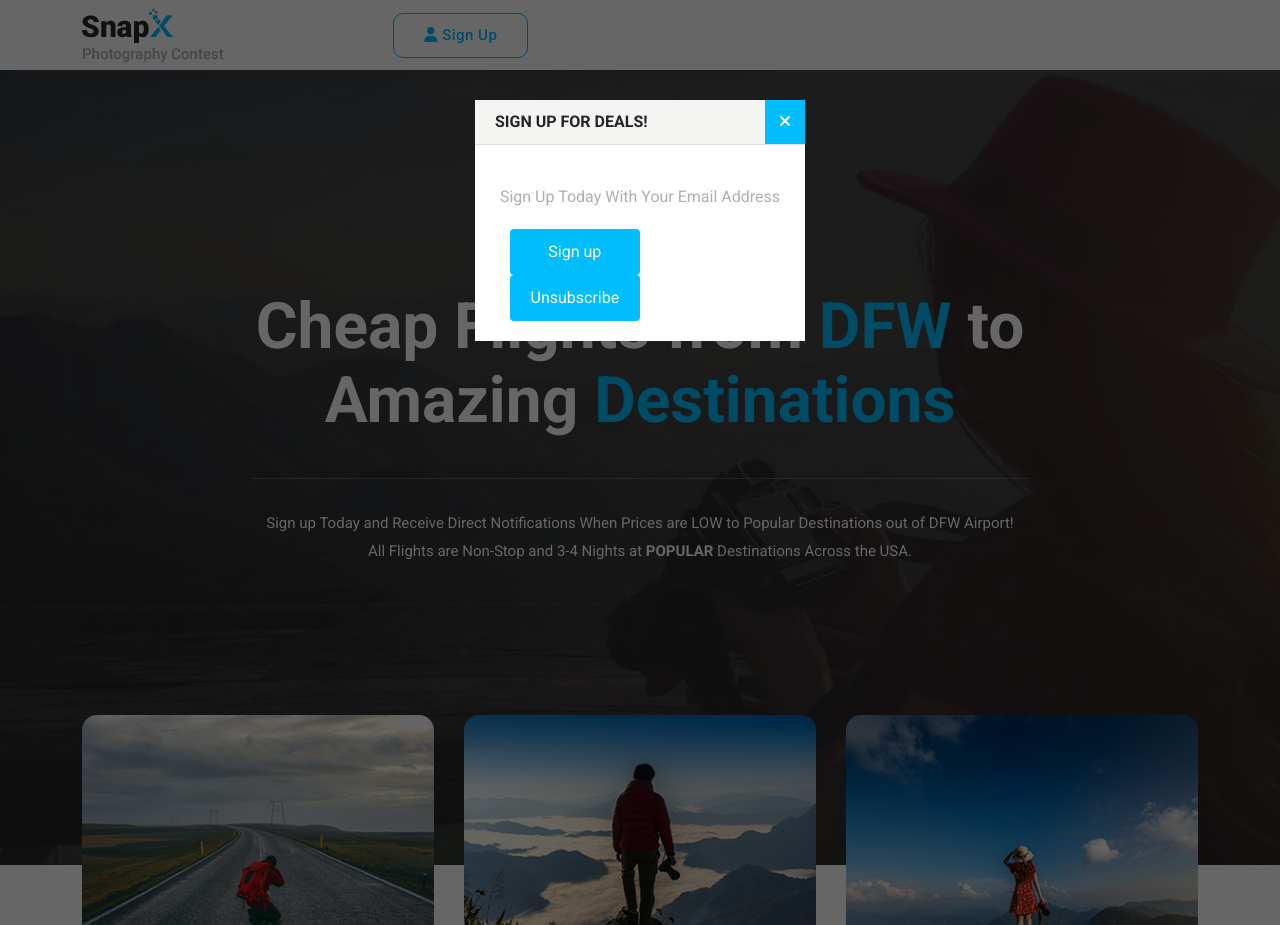
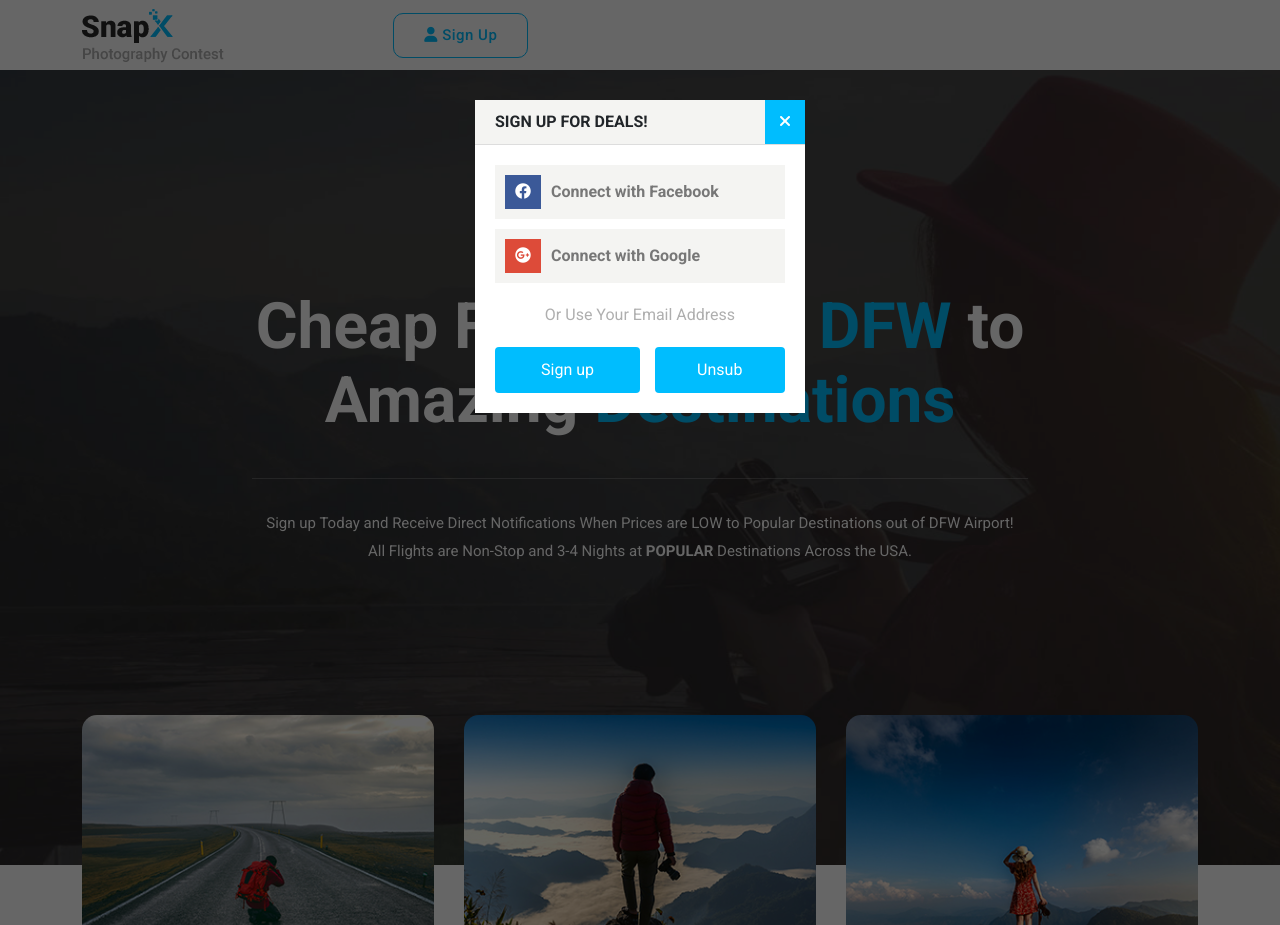
Before and after one commit to kvncampos/CheapFlightFinder, a Flask app: page / in a window 1280 px wide, after a click on "Sign Up". Run offline with Flask 3, Linux system fonts and the light colour scheme; parts of the project's set-up code (start-up, migrations or seed data) failed here and were passed over; some libraries are stand-ins or nearby versions.

Commit message:
working app

```diff
--- a/FlightApp_Flask/app.py
+++ b/FlightApp_Flask/app.py
@@ -9,50 +9,74 @@ CORS(app)
 # Dictionary to store emails
 user_emails = {}
 
-# Function to create a file if it doesn't exist
+
 def create_file_if_not_exists(file_path, default_content):
     if not os.path.exists(file_path):
         with open(file_path, 'w') as json_file:
             json.dump(default_content, json_file)
 
+
 # Check if the directory and file exist, create them if not
-emails_directory = 'flight_app/emails'
+emails_directory = 'emails'
 emails_file_path = os.path.join(emails_directory, 'user_emails.json')
 create_file_if_not_exists(emails_directory, {})
 create_file_if_not_exists(emails_file_path, {})
 
+
+def read_user_emails():
+    # Read the existing data from the JSON file
+    try:
+        with open(emails_file_path, 'r') as json_file:
+            return json.load(json_file)
+    except FileNotFoundError:
+        return {}
+
+
+def save_user_emails(user_emails):
+    # Save the updated dictionary to the JSON file
+    with open(emails_file_path, 'w') as json_file:
+        json.dump(user_emails, json_file)
+
+
 @app.route('/', methods=['GET', 'POST'])
 def home():
-    message = None  # Initialize the message variable
-
     if request.method == 'POST':
         email = request.form.get('email')
-        action = request.form.get('action')
+        action = request.form.get('action')  # Change 'unsubscribe' or 'register' based on button names
 
-        if action == 'register' and email:
+        if email:
+            # Read the existing data from the JSON file
+            user_emails = read_user_emails()
+
             # Categorize the email
             email_category = 'GMAIL' if 'gmail' in email.casefold() else 'INVALID'
 
-            # Store the email in the dictionary
-            user_emails[email] = email_category
+            # Perform different actions based on the button clicked
+            if action == 'unsubscribe':
+                # Check if the email is in the dictionary before attempting to remove it
+                if email in user_emails:
+                    # Remove the email key from the dictionary
+                    del user_emails[email]
 
-            # Save the emails to a JSON file
-            with open(emails_file_path, 'w') as json_file:
-                json.dump(user_emails, json_file)
+                    # Save the updated emails to the JSON file
+                    save_user_emails(user_emails)
 
-            message = 'Registration successful!'
+                    return render_template('index.html', message='Unsubscribed successfully!')
+                else:
+                    # Handle the case where the email is not in the dictionary
+                    return render_template('index.html', message='Email not found for unsubscribing.')
 
-        elif action == 'delete' and email in user_emails:
-            # Remove the email entry
-            del user_emails[email]
+            elif action == 'register':
+                # Your register logic here
+                user_emails[email] = email_category
 
-            # Save the updated emails to a JSON file
-            with open(emails_file_path, 'w') as json_file:
-                json.dump(user_emails, json_file)
+                # Save the updated emails to the JSON file
+                save_user_emails(user_emails)
 
-            message = 'Unsubscribe successful!'
+                return render_template('index.html', message='Registration successful!')
 
-    return render_template('index.html', message=message)
+    return render_template('index.html')
+
 
 if __name__ == '__main__':
-    app.run()
+    app.run(port=8000)
--- a/FlightApp_Flask/static/js/custom.js
+++ b/FlightApp_Flask/static/js/custom.js
@@ -173,7 +173,7 @@
 
 	$(function() {
 		// Calling Login Form
-		$("#login_form").click(function() {
+		$("#unsub_form").click(function() {
 			$(".social_login").hide();
 			$(".user_login").show();
 			return false;
--- a/FlightApp_Flask/templates/index.html
+++ b/FlightApp_Flask/templates/index.html
@@ -59,51 +59,6 @@ https://templatemo.com/tm-576-snapx-photography
   </header>
   <!-- ***** Header Area End ***** -->
 
-  <div id="modal" class="popupContainer" style="display:none;">
-    <div class="popupHeader">
-        <span class="header_title">Sign Up For Deals!</span>
-        <span class="modal_close"><i class="fa fa-times"></i></span>
-    </div>
-
-    <section class="popupBody">
-        <!-- Social Login -->
-        <div class="social_login">
-
-            <div class="centeredText">
-                <span>Sign Up Today with your Email address</span>
-            </div>
-
-            <div class="action_btns">
-                <div class="one_half last"><a href="#" id="register_form" class="btn">Sign up</a></div>
-            </div>
-            <div class="action_btns">
-                <div class="one_half last"><a href="#" id="register_form" class="btn">Unsubscribe</a></div>
-            </div>
-        </div>
-
-        <!-- Register Form -->
-        <div class="user_register">
-            <form id="registrationForm" action="" method="post">
-                <label>Email Address</label>
-                <input name="email" type="email" id="email" />
-                <br />
-
-                <div class="action_btns">
-                    <div class="one_half"><a href="#" class="btn back_btn"><i class="fa fa-angle-double-left"></i> Back</a></div>
-                    <div class="one_half last"><button type="submit" class="btn btn_red">Register</button></div>
-                </div>
-            </form>
-        </div>
-        <!-- Add a form for the deletion action -->
-        <div class="user_register">
-            <form id="deletionForm" action="" method="post">
-                <input type="hidden" name="action" value="delete">
-                <button type="submit" class="btn btn_red">Unsubscribe</button>
-            </form>
-        </div>
-    </section>
-  </div>
-
   <!-- ***** Main Banner Area Start ***** -->
   <div class="main-banner">
     <div class="container">
@@ -126,8 +81,69 @@ https://templatemo.com/tm-576-snapx-photography
       </div>
     </div>
   </div>
+
   <!-- ***** Main Banner Area End ***** -->
+  <div id="modal" class="popupContainer" style="display:none;">
+    <div class="popupHeader">
+        <span class="header_title">Sign Up For Deals!</span>
+        <span class="modal_close"><i class="fa fa-times"></i></span>
+    </div>
+    <section class="popupBody">
+      <!-- Social Login -->
+      <div class="social_login">
+          <div class="">
+              <a href="#" class="social_box fb">
+                  <span class="icon"><i class="fab fa-facebook"></i></span>
+                  <span class="icon_title">Connect with Facebook</span>
 
+              </a>
+
+              <a href="#" class="social_box google">
+                  <span class="icon"><i class="fab fa-google-plus"></i></span>
+                  <span class="icon_title">Connect with Google</span>
+              </a>
+          </div>
+
+          <div class="centeredText">
+              <span>Or use your Email address</span>
+          </div>
+
+          <div class="action_btns">
+              <div class="one_half"><a href="#" id="register_form" class="btn">Sign up</a></div>
+              <div class="one_half last"><a href="#" id="unsub_form" class="btn">Unsub</a></div>
+          </div>
+      </div>
+      <!-- Unsubscribe form -->
+      <div class="user_login">
+        <form action="/" method="post">
+            <input type="hidden" name="action" value="unsubscribe">
+            <label>Email Address </label>
+            <input name="email" type="email" id="email" />
+            <br />
+
+            <div class="action_btns">
+                <div class="one_half"><a href="#" class="btn back_btn"><i class="fa fa-angle-double-left"></i> Back</a></div>
+                <div class="one_half last"><button type="submit" class="btn btn_red">Unsubscribe</button></div>
+            </div>
+        </form>
+      </div>
+
+      <!-- Register Form -->
+      <div class="user_register">
+        <form action="/" method="post">
+            <input type="hidden" name="action" value="register">
+            <label>Email Address</label>
+            <input name="email" type="email" id="email" />
+            <br />
+
+            <div class="action_btns">
+                <div class="one_half"><a href="#" class="btn back_btn"><i class="fa fa-angle-double-left"></i> Back</a></div>
+                <div class="one_half last"><button type="submit" class="btn btn_red">Register</button></div>
+            </div>
+        </form>
+      </div>
+  </section>
+  </div>
 
   <section class="featured-items" id="featured-items">
     <div class="container">
@@ -305,6 +321,5 @@ https://templatemo.com/tm-576-snapx-photography
   <script src="static/js/tabs.js"></script>
   <script src="static/js/popup.js"></script>
   <script src="static/js/custom.js"></script>
-
   </body>
 </html>
```
Also changed, not shown: FlightApp_Flask/static/css/templatemo-snapx-photography.css (line endings or trailing spaces).
